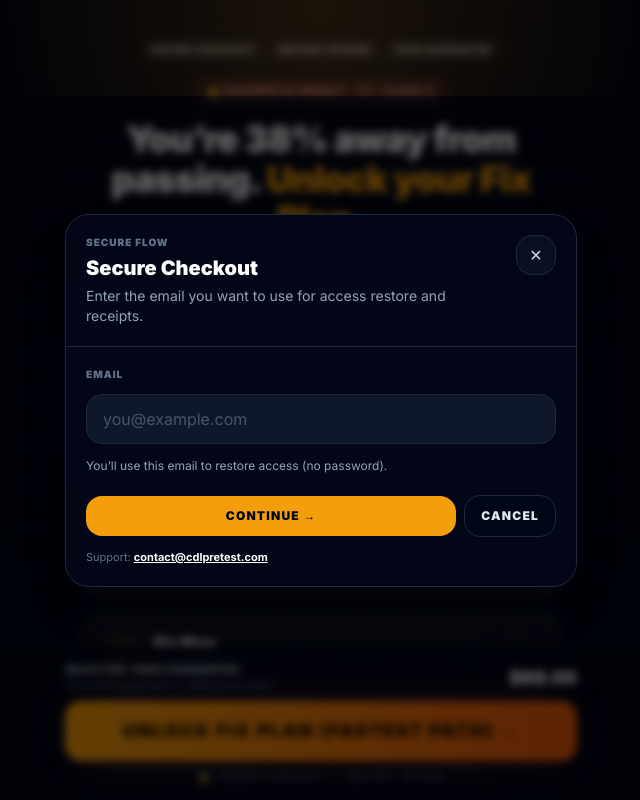
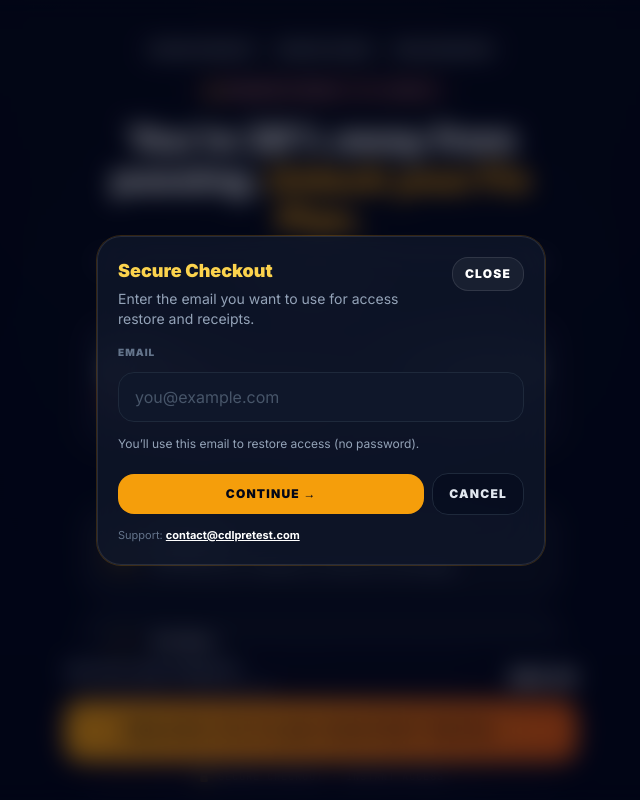
Before and after one commit to ismaelngoie/cdlpracticetest, a Next.js app: page /pay in a window 1280 px wide. Both pictures are taken after a click on the button "UNLOCK FIX PLAN (FASTEST PATH) →". Shown: the top 800 px of the page, without its empty margins (319-959 px from the left). Built offline with nearby package versions, Linux system fonts and the light colour scheme.

Commit message:
Update Modal.tsx

```diff
--- a/components/Modal.tsx
+++ b/components/Modal.tsx
@@ -1,157 +1,91 @@
-// components/Modal.tsx
 "use client";
 
 import { AnimatePresence, motion } from "framer-motion";
-import { useEffect, useMemo, useRef } from "react";
+import { useEffect } from "react";
 
-function getFocusable(container: HTMLElement | null) {
-  if (!container) return [];
-  const nodes = Array.from(
-    container.querySelectorAll<HTMLElement>(
-      'a[href],button:not([disabled]),textarea,input,select,[tabindex]:not([tabindex="-1"])'
-    )
-  ).filter((el) => !el.hasAttribute("disabled") && !el.getAttribute("aria-hidden"));
-  return nodes;
-}
+type Tone = "amber" | "emerald" | "red";
 
 export default function Modal({
   open,
   title,
   subtitle,
+  onClose,
+  tone = "amber",
   children,
-  onClose,
-  tone = "default",
 }: {
   open: boolean;
   title: string;
   subtitle?: string;
+  onClose: () => void;
+  tone?: Tone;
   children: React.ReactNode;
-  onClose: () => void;
-  tone?: "default" | "amber";
 }) {
-  const panelRef = useRef<HTMLDivElement | null>(null);
-  const previouslyFocusedRef = useRef<HTMLElement | null>(null);
-
-  const headerGlow = useMemo(() => {
-    if (tone === "amber") return "bg-[radial-gradient(circle_at_top,rgba(245,158,11,0.18),transparent_55%)]";
-    return "bg-[radial-gradient(circle_at_top,rgba(56,189,248,0.16),transparent_55%)]";
-  }, [tone]);
-
-  // Scroll lock + remember focus
   useEffect(() => {
     if (!open) return;
-    previouslyFocusedRef.current = (document.activeElement as HTMLElement) || null;
-
     const prev = document.body.style.overflow;
     document.body.style.overflow = "hidden";
-
     return () => {
       document.body.style.overflow = prev;
     };
   }, [open]);
 
-  // Focus trap + Esc close
-  useEffect(() => {
-    if (!open) return;
+  const ring =
+    tone === "emerald"
+      ? "ring-emerald-500/20"
+      : tone === "red"
+      ? "ring-red-500/20"
+      : "ring-amber-500/20";
 
-    const panel = panelRef.current;
-    const focusables = getFocusable(panel);
-    const first = focusables[0];
-    const last = focusables[focusables.length - 1];
-
-    // Focus first control (native-feel)
-    setTimeout(() => {
-      first?.focus?.();
-    }, 0);
-
-    const onKey = (e: KeyboardEvent) => {
-      if (e.key === "Escape") {
-        e.preventDefault();
-        onClose();
-        return;
-      }
-
-      if (e.key !== "Tab") return;
-      if (!focusables.length) return;
-
-      // Trap tab
-      if (e.shiftKey) {
-        if (document.activeElement === first) {
-          e.preventDefault();
-          last?.focus?.();
-        }
-      } else {
-        if (document.activeElement === last) {
-          e.preventDefault();
-          first?.focus?.();
-        }
-      }
-    };
-
-    window.addEventListener("keydown", onKey);
-    return () => window.removeEventListener("keydown", onKey);
-  }, [open, onClose]);
-
-  // Return focus to previous element when closing
-  useEffect(() => {
-    if (open) return;
-    const prev = previouslyFocusedRef.current;
-    if (prev) setTimeout(() => prev.focus?.(), 0);
-  }, [open]);
+  const titleColor =
+    tone === "emerald"
+      ? "text-emerald-300"
+      : tone === "red"
+      ? "text-red-300"
+      : "text-amber-300";
 
   return (
     <AnimatePresence>
       {open && (
-        <>
-          {/* Backdrop */}
-          <motion.button
-            aria-label="Close modal"
-            onClick={onClose}
-            className="fixed inset-0 z-[80] bg-black/60 backdrop-blur-sm"
+        <motion.div
+          className="fixed inset-0 z-[999] flex items-center justify-center p-4"
           initial={{ opacity: 0 }}
           animate={{ opacity: 1 }}
           exit={{ opacity: 0 }}
+          role="dialog"
+          aria-modal="true"
+        >
+          {/* Backdrop */}
+          <button
+            aria-label="Close modal"
+            onClick={onClose}
+            className="absolute inset-0 bg-slate-950/55 backdrop-blur-md"
           />
 
-          {/* Center */}
+          {/* Panel */}
           <motion.div
-            role="dialog"
-            aria-modal="true"
-            className="fixed inset-0 z-[90] flex items-center justify-center p-4"
-            initial={{ opacity: 0 }}
-            animate={{ opacity: 1 }}
-            exit={{ opacity: 0 }}
+            initial={{ opacity: 0, y: 14, scale: 0.98 }}
+            animate={{ opacity: 1, y: 0, scale: 1 }}
+            exit={{ opacity: 0, y: 14, scale: 0.98 }}
+            transition={{ type: "spring", stiffness: 140, damping: 18 }}
+            className={`relative w-full max-w-md rounded-3xl border border-white/10 bg-slate-900/80 backdrop-blur-xl p-5 ring-1 ${ring}`}
           >
-            <motion.div
-              className="w-full max-w-lg"
-              initial={{ y: 14, scale: 0.985 }}
-              animate={{ y: 0, scale: 1 }}
-              exit={{ y: 14, scale: 0.985 }}
-              transition={{ duration: 0.18 }}
-            >
-              <div ref={panelRef} className="bg-slate-950 border border-slate-800 rounded-3xl shadow-2xl overflow-hidden">
-                <div className={`absolute inset-x-0 top-0 h-24 opacity-60 pointer-events-none ${headerGlow}`} />
-                <div className="relative p-5 border-b border-slate-800 flex items-start justify-between gap-4">
-                  <div className="min-w-0">
-                    <div className="text-[10px] font-black uppercase tracking-widest text-slate-500">Secure Flow</div>
-                    <h3 className="text-xl font-black text-white mt-1 truncate">{title}</h3>
-                    {subtitle && <p className="text-sm text-slate-400 mt-1">{subtitle}</p>}
+            <div className="flex items-start justify-between gap-3">
+              <div>
+                <div className={`text-lg font-black ${titleColor}`}>{title}</div>
+                {subtitle ? <div className="text-sm text-slate-400 mt-1">{subtitle}</div> : null}
               </div>
 
               <button
                 onClick={onClose}
-                    className="w-10 h-10 rounded-2xl border border-slate-800 bg-slate-900/60 hover:bg-slate-900 flex items-center justify-center text-slate-300 shrink-0"
-                    aria-label="Close"
+                className="shrink-0 rounded-2xl px-3 py-2 text-xs font-black uppercase tracking-widest border border-white/10 bg-white/5 hover:bg-white/10"
               >
-                    ✕
+                Close
               </button>
             </div>
 
-                <div className="p-5">{children}</div>
-              </div>
+            <div className="mt-4">{children}</div>
           </motion.div>
         </motion.div>
-        </>
       )}
     </AnimatePresence>
   );
```
Lines whose indentation alone changed are shown as unchanged.
